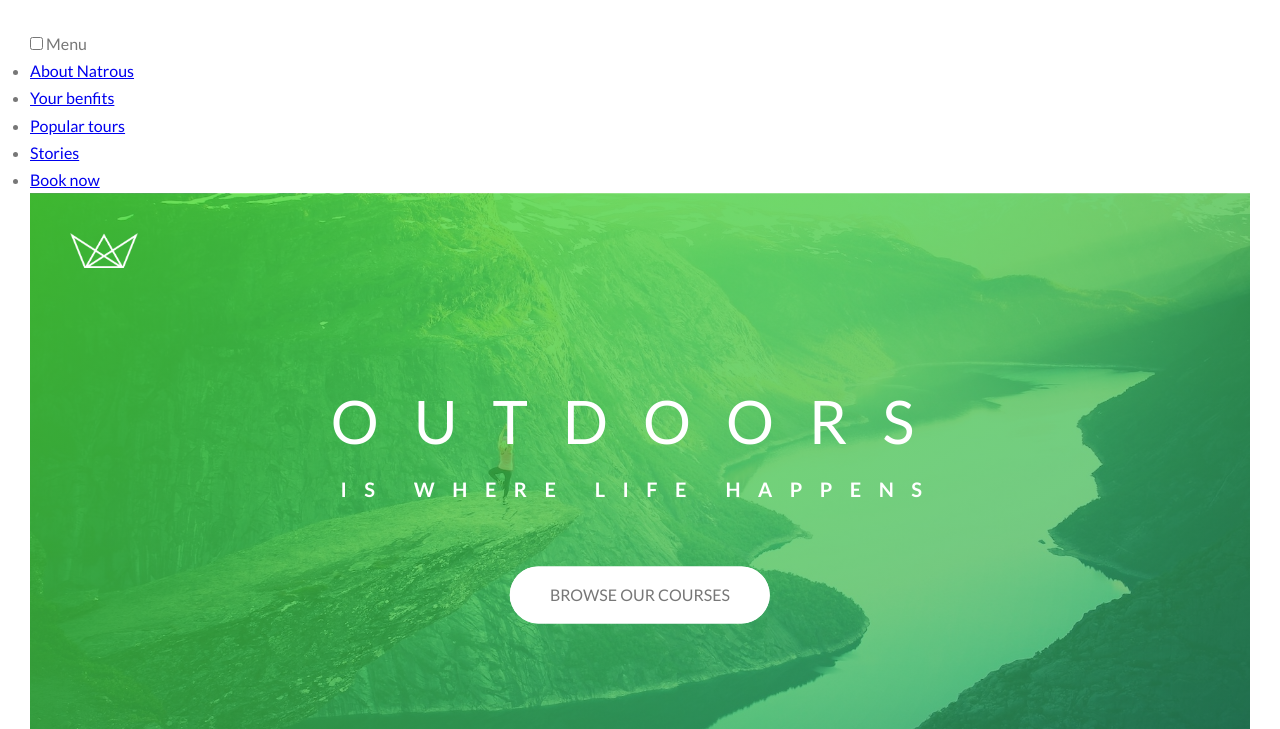
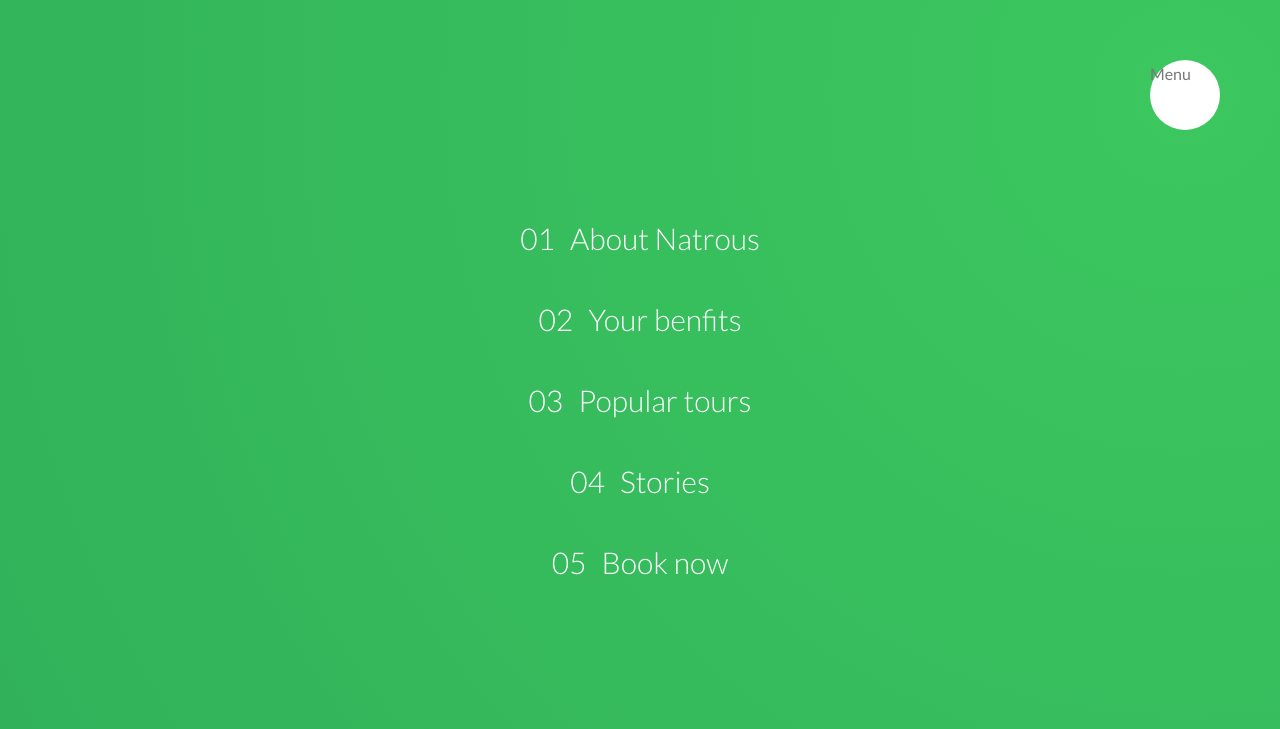
Before and after one commit to ShivWK/Adv-CSS, a website: page index.html in a window 1280 px wide. Shown: the top 729 px of the page. Drawn offline with Linux system fonts and the light colour scheme; a web font is replaced by a local one.

Commit message:
Creae the sliding navs animation

```diff
--- a/index.html
+++ b/index.html
@@ -16,17 +16,17 @@
 
 <body>
     <div class="navigation">
-        <input type="checkbox" name="navigation__checkbox" id="navi-toggle">
+        <input type="checkbox" class="navigation__checkbox" id="navi-toggle">
         <label for="navi-toggle" class="navigation__button">Menu</label>
         <div class="navigation__background"></div>
 
         <nav class="navigation__nav">
             <ul class="navigation__list">
-                <li class="navigation__item"><a href="#" class="navigation__link">About Natrous</a></li>
-                <li class="navigation__item"><a href="#" class="navigation__link">Your benfits</a></li>
-                <li class="navigation__item"><a href="#" class="navigation__link">Popular tours</a></li>
-                <li class="navigation__item"><a href="#" class="navigation__link">Stories</a></li>
-                <li class="navigation__item"><a href="#" class="navigation__link">Book now</a></li>
+                <li class="navigation__item"><a href="#" class="navigation__link"><span>01</span>About Natrous</a></li>
+                <li class="navigation__item"><a href="#" class="navigation__link"><span>02</span>Your benfits</a></li>
+                <li class="navigation__item"><a href="#" class="navigation__link"><span>03</span>Popular tours</a></li>
+                <li class="navigation__item"><a href="#" class="navigation__link"><span>04</span>Stories</a></li>
+                <li class="navigation__item"><a href="#" class="navigation__link"><span>05</span>Book now</a></li>
             </ul>
         </nav>
     </div>
@@ -381,3 +381,7 @@
 </body>
 
 </html>
+
+<!-- all inline elements acts like a text and the text properties can be applied on it -->
+<!-- like img element is inline so if we do text-align:center on its parent then img will get center aligned  -->
+<!-- z-index works when element has position prop defined -->
--- a/sass/abstracts/_mixins.scss
+++ b/sass/abstracts/_mixins.scss
@@ -5,3 +5,10 @@
         clear: both;
     }
 }
+
+@mixin centeredContainer {
+    position: absolute;
+    top: 50%;
+    left: 50%;
+    transform: translate(-50%, -50%);
+}
--- a/sass/abstracts/_variables.scss
+++ b/sass/abstracts/_variables.scss
@@ -1,7 +1,8 @@
 // Colors
-$color-light-green: rgba(71, 221, 45, 0.8);
-$color-light-green-text: rgb(34, 196, 6);
+$color-light-green: rgba(68, 216, 100, 0.8);
+$color-light-green-text: rgb(60, 199, 95);
 $color-dark-green: rgba(32, 146, 106, 0.6);
+$color-dark-green-text: rgb(32, 146, 83);
 $color-secondary-light: #ffb900;
 $color-secondary-dark: #ff7730;
 $color-tertiary-light: #2998ff;
--- a/sass/layout/_navigation.scss
+++ b/sass/layout/_navigation.scss
@@ -0,0 +1,78 @@
+@use "../abstracts" as abs;
+
+.navigation {
+
+    &__checkbox {
+        display: none;
+    }
+
+    &__button {
+        background-color: abs.$color-primary-background;
+        position: fixed;
+        height: 7rem;
+        width: 7rem;
+        top: 6rem;
+        right: 6rem;
+        border-radius: 50%;
+        z-index: 2000;
+    }
+
+    &__background {
+        height: 6rem;
+        width: 6rem;
+        border-radius: 50%;
+        position: fixed;
+        top: 6.5rem;
+        right: 6.5rem;
+        background-image: radial-gradient(abs.$color-light-green-text, abs.$color-dark-green-text);
+        z-index: 1000;
+        transition: transform 0.4s ease;
+        transform: scale(80);
+    }
+
+    &__nav {
+        position: fixed;
+        height: 100vh;
+        width: 100%;
+        top: 0;
+        right: 0;
+        z-index: 1500;
+    }
+
+    &__list {
+        @include abs.centeredContainer;
+        list-style: none;
+        text-align: center;
+    }
+
+    &__item {
+        margin: 1rem;
+    }
+
+    &__link {
+
+        &:link,
+        &:visited {
+            display: inline-block;
+            font-size: 3rem;
+            font-weight: 300;
+            padding: 1rem 2rem;
+            text-decoration: none;
+            color: abs.$color-primary-text;
+            background-image: linear-gradient(110deg, transparent 0%, transparent 50%, white 50%);
+            background-size: 220%;
+            transition: all 0.3s ease;
+        }
+
+        span {
+            margin-right: 1.5rem;
+        }
+
+        &:hover,
+        &:active {
+            background-position: 100%;
+            color: abs.$color-light-green-text;
+            transform: translateX(1rem);
+        }
+    }
+}
```
Also changed, not shown: styles.css, 1 other file.
